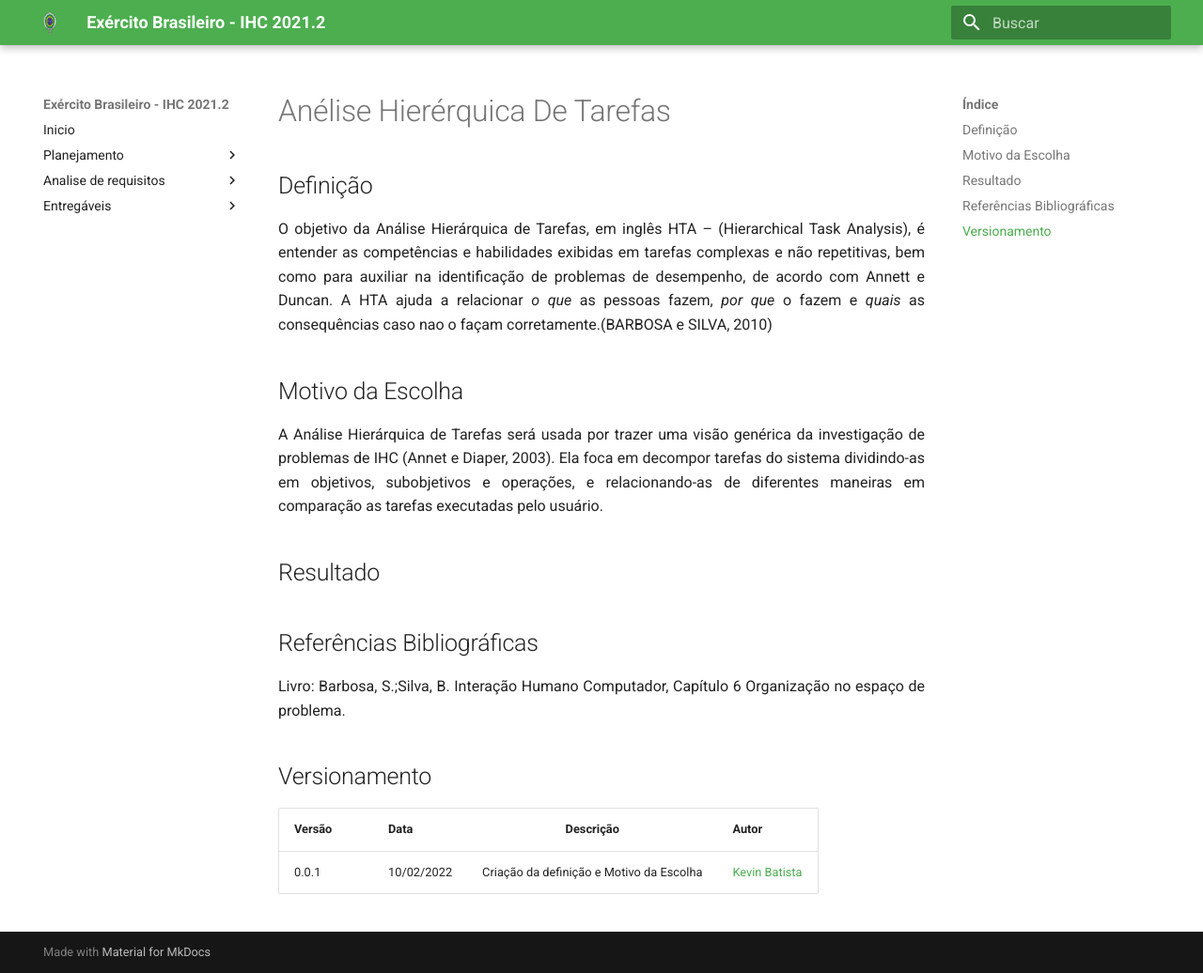
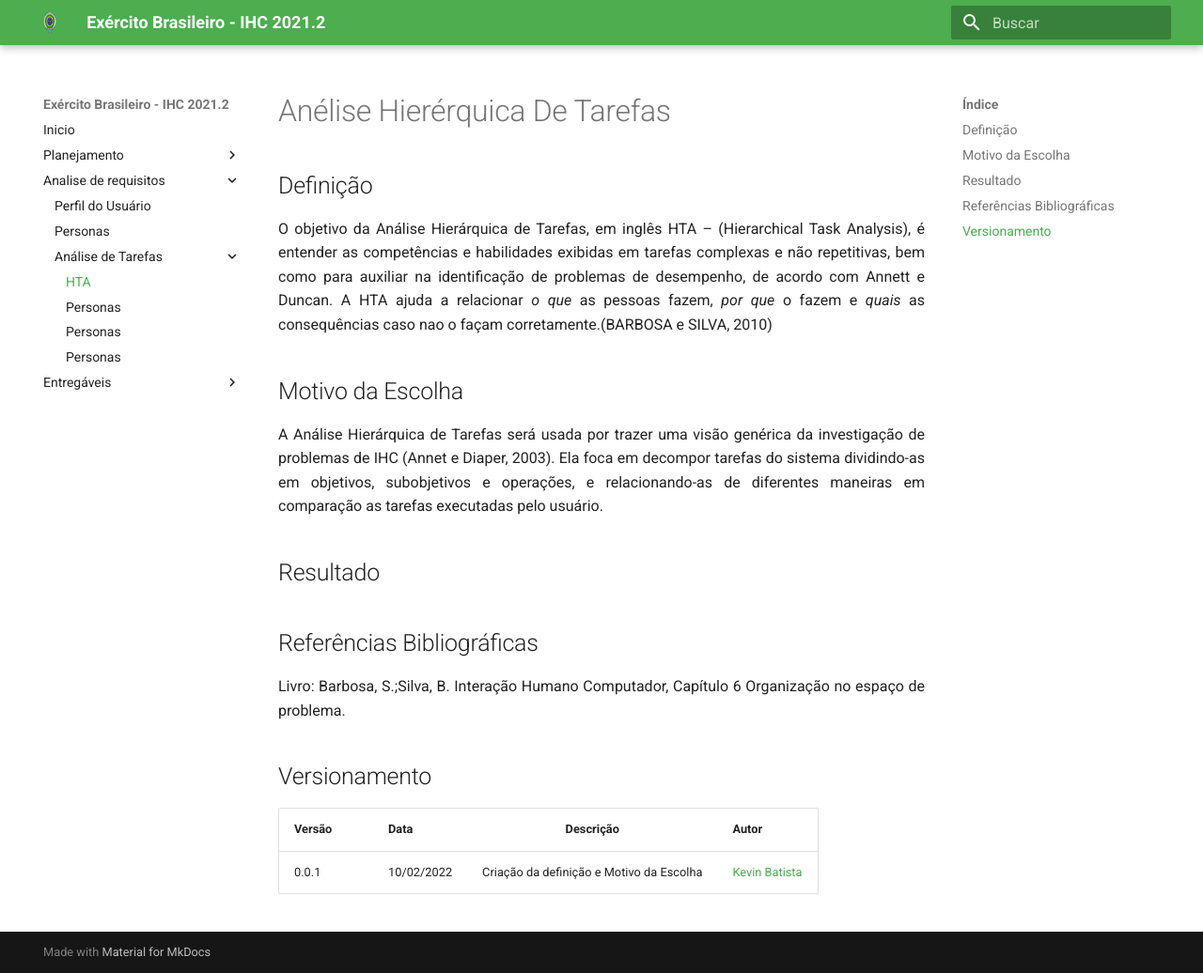
Before and after one commit to heitormsb/2021.2-Exercito-Brasileiro, an MkDocs documentation site: the page built from docs/analise_requisitos/AnaliseHierarquicaDeTarefas.md, in a window 1280 px wide and 1036 px high. Shown: the whole window at 94% size. Built offline with MkDocs 1.6.1 and Material for MkDocs 9.7.7, drawn with Linux system fonts in a browser that asks for light colours; some of the changed lines change nothing that is shown.

Commit message:
add pagina Perfil do Usuário

```diff
--- a/mkdocs.yml
+++ b/mkdocs.yml
@@ -16,12 +16,12 @@
       - Processo de Design: processo_design.md
       - Metodologia: metodologia.md
     - Analise de requisitos:
-      - Perfil do Usuário: ./analise_requisitos/personas.md
+      - Perfil do Usuário: ./analise_requisitos/PerfilDoUsuario.md
       - Personas: ./analise_requisitos/personas.md
       - Análise de Tarefas:
-        - HTA: ./analise_requisitos/personas.md
-        - CTT: ./analise_requisitos/personas.md
-        - KLM: ./analise_requisitos/personas.md
-        - CMN-GOMS: ./analise_requisitos/personas.md
+        - HTA: ./analise_requisitos/AnaliseHierarquicaDeTarefas.md
+        - CTT: ./analise_requisitos/personas.md ##mudar arquivo
+        - KLM: ./analise_requisitos/personas.md ##mudar arquivo
+        - CMN-GOMS: ./analise_requisitos/personas.md ##mudar arquivo
     - Entregáveis:
       - Entraga 1: entrega1.md
```
